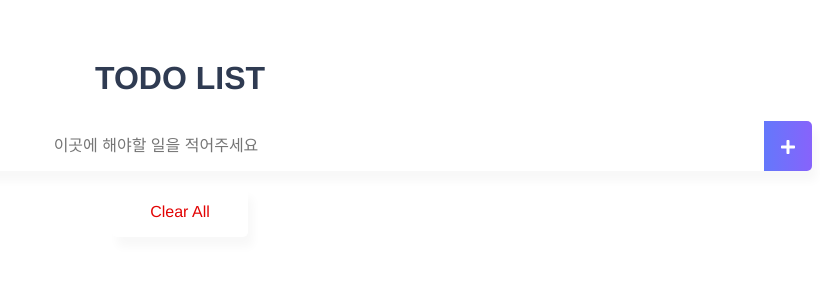
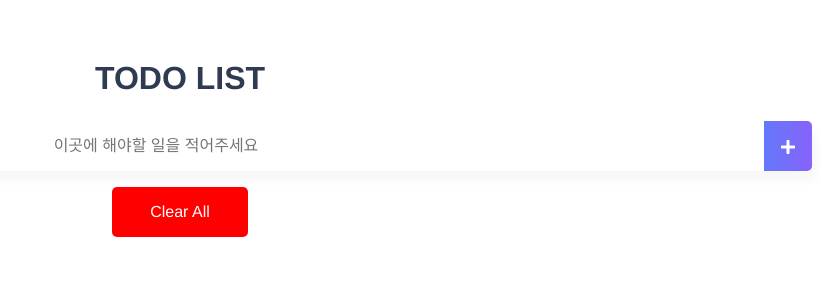
Before and after one commit to silverflow/vue_todolist, a Vue app: page / in a window 1280 px wide. Shown: the top 300 px of the page, without its empty margins (460-1280 px from the left). Built offline with nearby package versions, Linux system fonts and the light colour scheme.

Commit message:
이벤트 ux와 css 디자인 수정

```diff
--- a/src/components/TodoFooter.vue
+++ b/src/components/TodoFooter.vue
@@ -1,6 +1,6 @@
 <template>
-  <div class="clearAllContainer shadow">
-    <span class="clearAllBtn" @click="clearTodo">Clear All</span>
+  <div class="clearAllContainer" @click="clearTodo">
+    <span class="clearAllBtn">Clear All</span>
   </div>
 </template>
 
@@ -19,13 +19,14 @@ export default {
   width: 8.5rem;
   height: 50px;
   line-height: 50px;
-  background-color: white;
+  background-color: red;
   border-radius: 5px;
   margin: 0 auto;
+  cursor: pointer;
 }
 
 .clearAllBtn {
-  color: #e20303;
+  color: white;
   display: black;
 }
 </style>
--- a/src/components/TodoList.vue
+++ b/src/components/TodoList.vue
@@ -39,6 +39,8 @@ li {
   margin: 0.5rem 0;
   padding: 0 0.9rem;
   background: white;
+  border-style: solid;
+  border-color: #6478fb;
   border-radius: 5px;
   vertical-align: middle;
   align-items: center;
```
